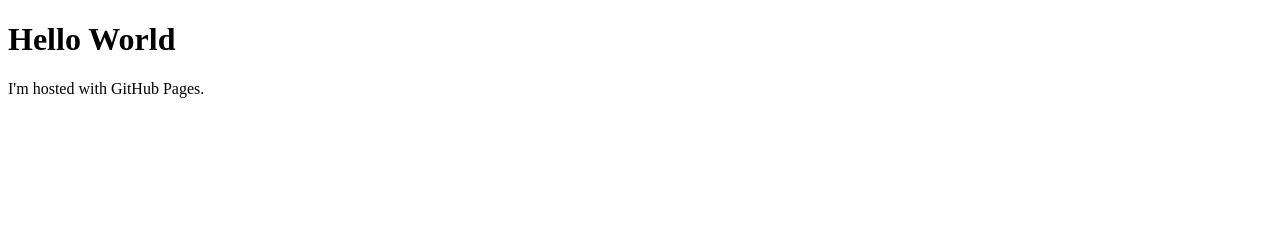
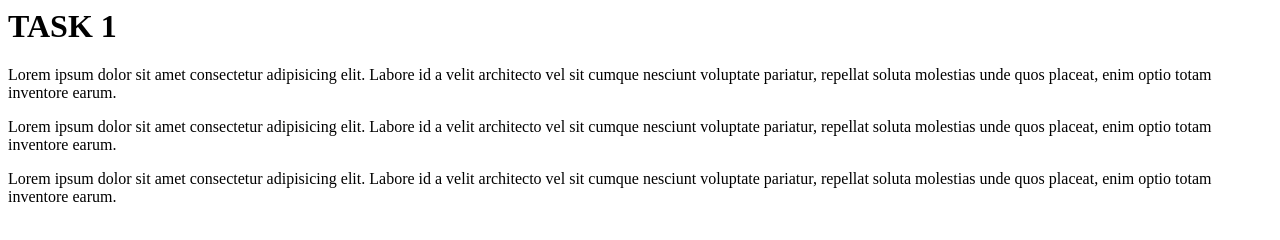
Before and after one commit to AngusDobson/COSC2196-TASK1, a plain HTML site: page home.html in a window 1280 px wide. Drawn offline with Linux system fonts and the light colour scheme.

Commit message:
initialcommit

```diff
--- a/home.html
+++ b/home.html
@@ -1,9 +1,14 @@
-<!DOCTYPE html>
-<html>
-
+<html lang="en">
+<head>
+    <meta charset="UTF-8">
+    <meta http-equiv="X-UA-Compatible" content="IE=edge">
+    <meta name="viewport" content="width=device-width, initial-scale=1.0">
+    <title>Document</title>
+</head>
 <body>
-    <h1>Hello World</h1>
-    <p>I'm hosted with GitHub Pages.</p>
+    <h1>TASK 1</h1>
+    <p>Lorem ipsum dolor sit amet consectetur adipisicing elit. Labore id a velit architecto vel sit cumque nesciunt voluptate pariatur, repellat soluta molestias unde quos placeat, enim optio totam inventore earum.</p>
+    <p>Lorem ipsum dolor sit amet consectetur adipisicing elit. Labore id a velit architecto vel sit cumque nesciunt voluptate pariatur, repellat soluta molestias unde quos placeat, enim optio totam inventore earum.</p>
+    <p>Lorem ipsum dolor sit amet consectetur adipisicing elit. Labore id a velit architecto vel sit cumque nesciunt voluptate pariatur, repellat soluta molestias unde quos placeat, enim optio totam inventore earum.</p>
 </body>
-
 </html>
```
